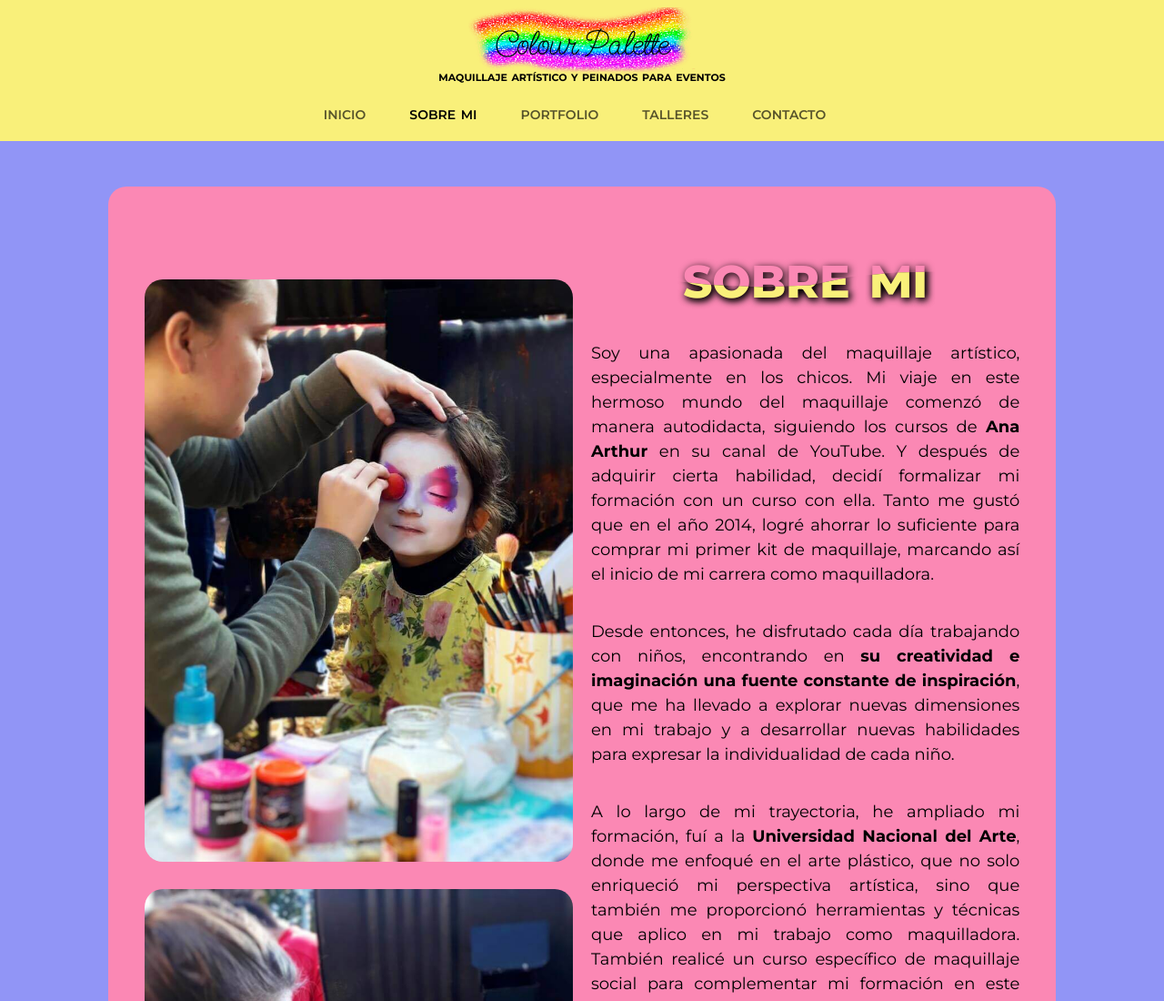
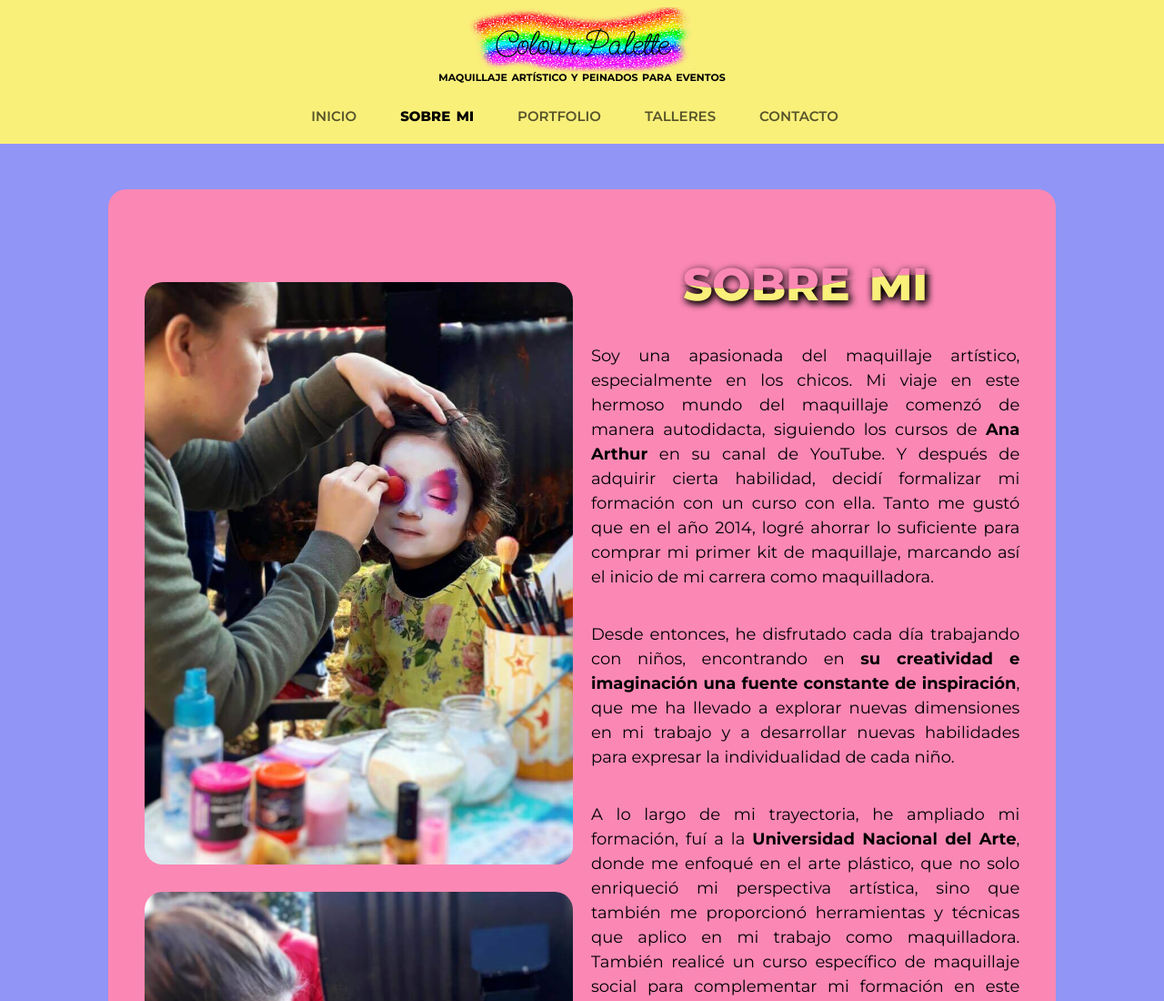
Before and after one commit to GabrielGil88/PF-Gil, a website: page pages/sobreMi.html in a window 1280 px wide. Shown: the top 1100 px of the page at 91% size. Drawn offline with nearby package versions, Linux system fonts and the light colour scheme.

Commit message:
cambios en nav

```diff
--- a/pages/sobreMi.html
+++ b/pages/sobreMi.html
@@ -40,15 +40,15 @@
                     </div>
                     <div class="offcanvas-body bg-amarillo">
                         <ul class="navbar-nav justify-content-end flex-grow-1 pe-3">
-                            <li class="nav-item"><a class="nav-link px-4 fs-5 fw-semibold" aria-current="page"
+                            <li class="nav-item"><a class="nav-link px-4" aria-current="page"
                                     href="../index.html">inicio</a></li>
-                            <li class="nav-item"><a class="nav-link px-4 fs-5 fw-semibold active"
+                            <li class="nav-item"><a class="nav-link px-4 active"
                                     href="sobreMi.html">sobre mi</a></li>
-                            <li class="nav-item"><a class="nav-link px-4 fs-5 fw-semibold"
+                            <li class="nav-item"><a class="nav-link px-4"
                                     href="portfolio.html">portfolio</a></li>
-                            <li class="nav-item"><a class="nav-link px-4 fs-5 fw-semibold"
+                            <li class="nav-item"><a class="nav-link px-4"
                                     href="talleres.html">talleres</a></li>
-                            <li class="nav-item"><a class="nav-link px-4 fs-5 fw-semibold"
+                            <li class="nav-item"><a class="nav-link px-4"
                                     href="contacto.html">contacto</a></li>
                         </ul>
                     </div>
--- a/scss/components/_navbar.scss
+++ b/scss/components/_navbar.scss
@@ -27,17 +27,24 @@ header {
     }
 }
 
+.nav-link.active {
+    font-weight: 800;
+}
+
+
 .nav-item {
-    color: $color-dark;
+    @include texto (22px, center, 600, 0);
     font-variant: small-caps;
 }
 
 .nav-link {
+    border-radius: 10px;
     transition: 0.5s;
     &:hover {
         background-color: $color-quaternary;
-        border-radius: 20px;
-        transition: 0.5s;
+        transition: ease-in-out 0.5s;
+        padding-top: 0;
+        padding-bottom: 12px;
     }
 }
 
```
Also changed, not shown: index.html (+5 -5 lines), pages/contacto.html (+5 -5 lines), pages/portfolio.html (+5 -5 lines), pages/talleres.html (+5 -5 lines), css/style.css, 1 other file.
